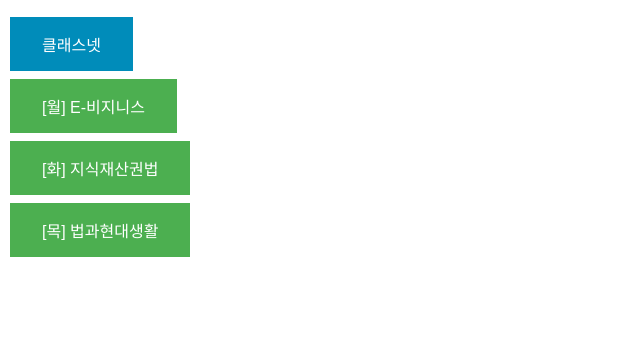
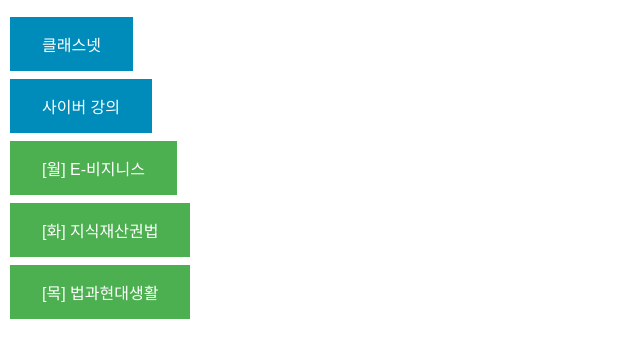
Before and after one commit to r4tchette/link_for_sr, a plain HTML site: page index.html in a window 1280 px wide. Shown: the part 116-474 px from the top of the page, without its empty margins (0-640 px from the left). Drawn offline with Linux system fonts and the light colour scheme.

Commit message:
add cyber class link

```diff
--- a/index.html
+++ b/index.html
@@ -27,6 +27,10 @@
 	<button class="button button2" type="submit">클래스넷</button>
 </form>
 
+<form action="http://cyber.hongik.ac.kr/">
+	<button class="button button2" type="submit">사이버 강의</button>
+</form>
+
 <form action="https://hongik.webex.com/meet/leemm">
 	<button class="button button1" type="submit">[월] E-비지니스</button>
 </form>
```
